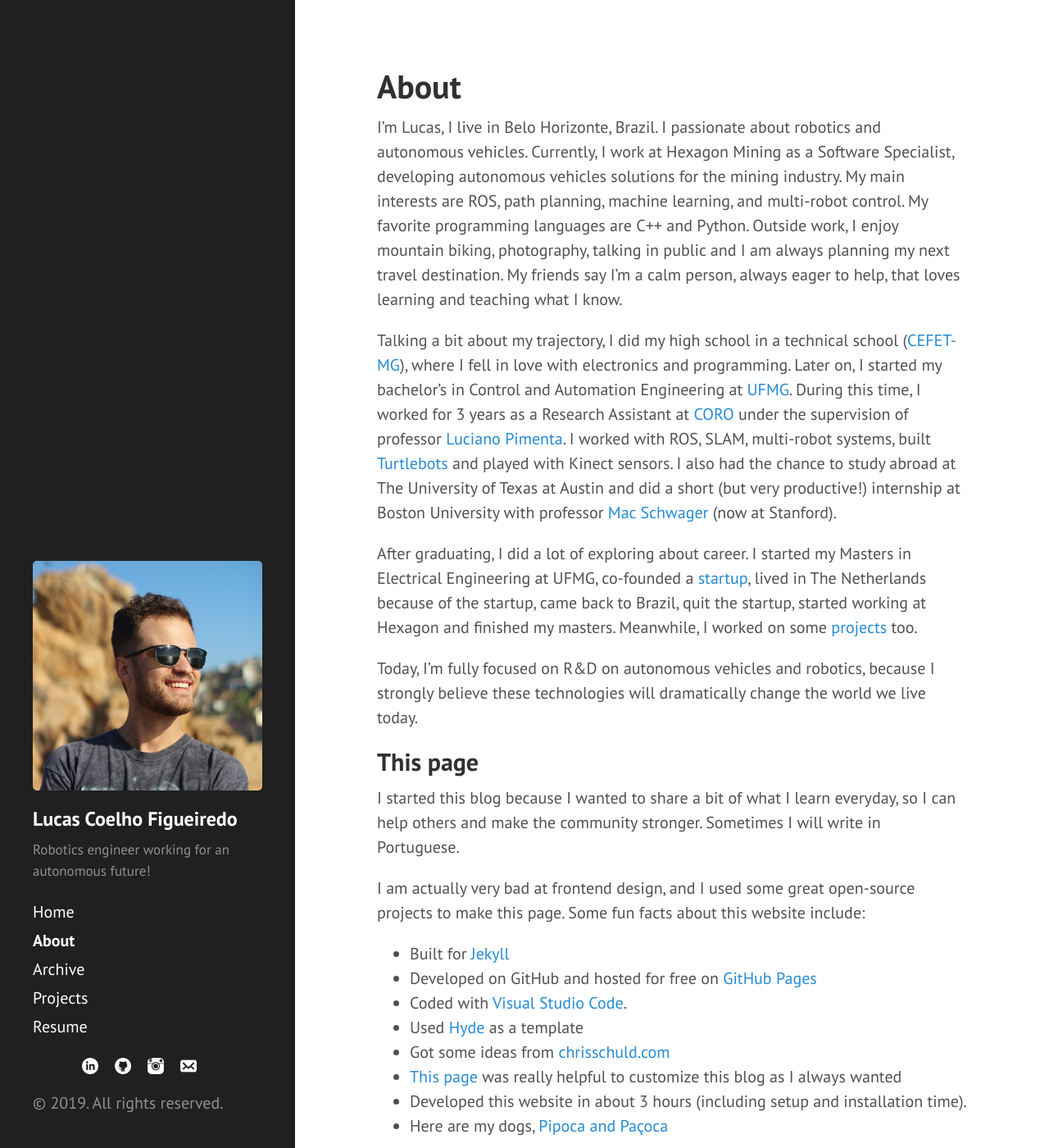
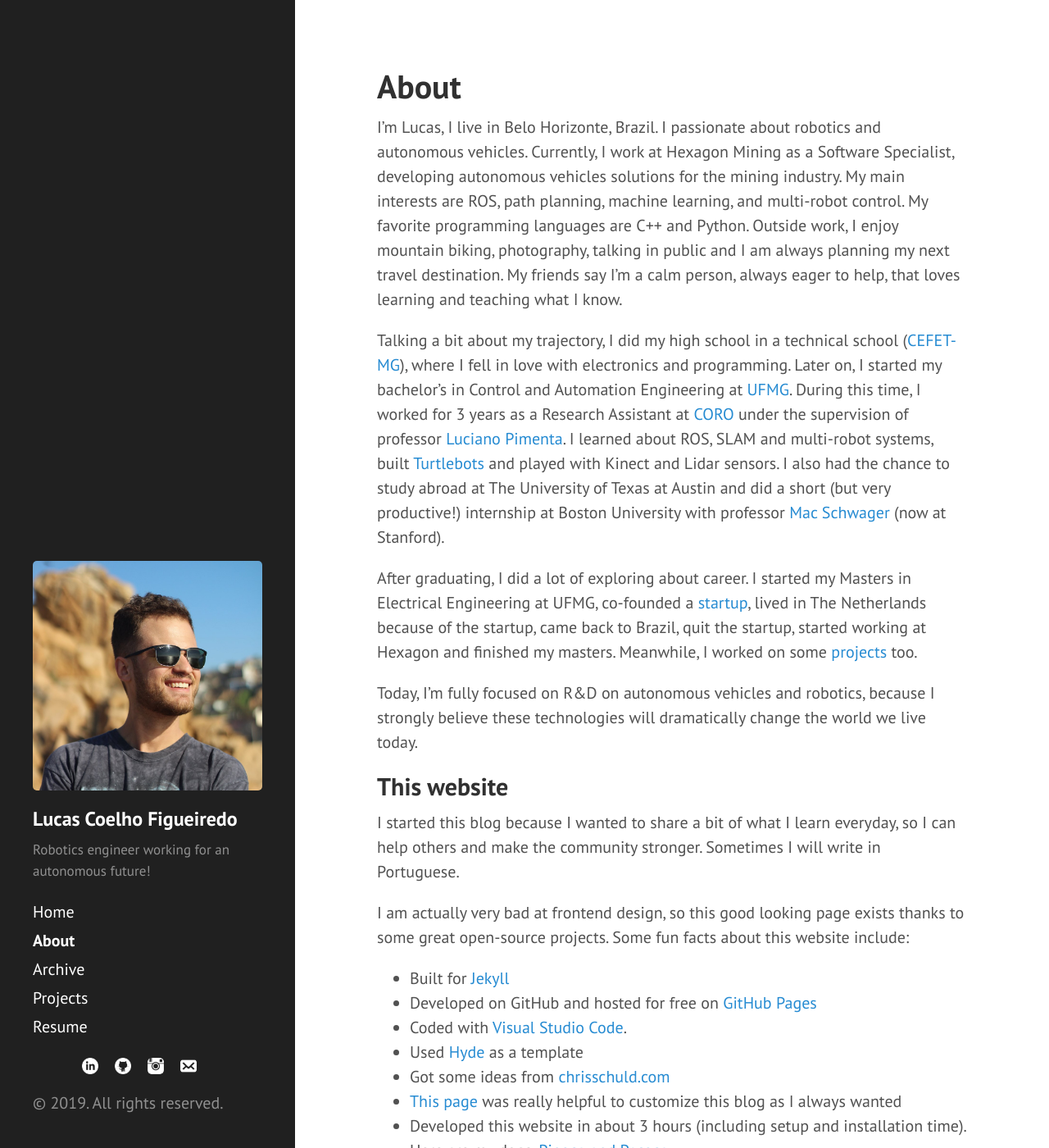
Before and after one commit to lucascoelhof/lucascoelhof.github.io, a Jekyll site: the page built from about.md, in a window 1280 px wide and 1400 px high. Shown: the whole window at 82% size. Built offline with Jekyll 4.4.1, drawn with Linux system fonts in a browser that asks for light colours.

Commit message:
Changed about and config

```diff
--- a/_config.yml
+++ b/_config.yml
@@ -1,32 +1,32 @@
 # Dependencies
-markdown:         kramdown
-highlighter:      pygments
+markdown:    kramdown
+highlighter: pygments
 
 # Permalinks
-permalink:        /:categories/:year/:month/:day/:title/
+permalink: /:categories/:year/:month/:day/:title/
 
 # Setup
-title:            Lucas Coelho Figueiredo
-tagline:          'Robotics Engineer'
-description:      'Robotics engineer working for an autonomous future!'
-url:              https://lucascoelhof.github.io
-baseurl:          /
+title:        Lucas Coelho Figueiredo
+tagline:     'Robotics Engineer'
+description: 'Robotics engineer working for an autonomous future!'
+url:          https://lucascoelhof.github.io
+baseurl:      /
 
 author:
-  name:           'Lucas Coelho Figueiredo'
-  url:            https://lucascoelhof.github.io
+  name: 'Lucas Coelho Figueiredo'
+  url:   https://lucascoelhof.github.io
 
 social_media:
-  linkedin: 'https://www.linkedin.com/in/lucascoelhof/'
-  github: 'https://github.com/lucascoelhof'
-  email: 'hello@lucascoelho.net'
-  instagram: 'https://instagram.com/lucascoelhof'
+  linkedin:   'https://www.linkedin.com/in/lucascoelhof/'
+  github:     'https://github.com/lucascoelhof'
+  email:      'hello@lucascoelho.net'
+  instagram:  'https://instagram.com/lucascoelhof'
 
-plugins: [jekyll-paginate]
-paginate:         5
+plugins:  [jekyll-paginate, jekyll-seo-tag, jekyll-sitemap, jemoji]
+paginate: 5
 
 # Custom vars
-version:          2.1.0
+version: 2.1.0
 
 github:
-  repo:           https://github.com/lucascoelhof/lucascoelhof.github.io
+  repo:  https://github.com/lucascoelhof/lucascoelhof.github.io
--- a/about.md
+++ b/about.md
@@ -5,18 +5,18 @@ title: About
 
 I’m Lucas, I live in Belo Horizonte, Brazil. I passionate about robotics and autonomous vehicles. Currently, I work at Hexagon Mining as a Software Specialist, developing autonomous vehicles solutions for the mining industry. My main interests are ROS, path planning, machine learning, and multi-robot control. My favorite programming languages are C++ and Python. Outside work, I enjoy mountain biking, photography, talking in public and I am always planning my next travel destination. My friends say I’m a calm person, always eager to help, that loves learning and teaching what I know.
 
-Talking a bit about my trajectory, I did my high school in a technical school ([CEFET-MG](https://en.wikipedia.org/wiki/Federal_Center_for_Technological_Education_of_Minas_Gerais)), where I fell in love with electronics and programming. Later on, I started my bachelor's in Control and Automation Engineering at [UFMG](https://en.wikipedia.org/wiki/Federal_University_of_Minas_Gerais). During this time, I worked for 3 years as a Research Assistant at [CORO](http://coro.cpdee.ufmg.br/) under the supervision of professor [Luciano Pimenta](https://scholar.google.com/citations?user=jF9S_gMAAAAJ&hl=en). I worked with ROS, SLAM, multi-robot systems, built [Turtlebots](http://wiki.ros.org/Robots/TurtleBot) and played with Kinect sensors. I also had the chance to study abroad at The University of Texas at Austin and did a short (but very productive!) internship at Boston University with professor [Mac Schwager](https://web.stanford.edu/~schwager/) (now at Stanford).
+Talking a bit about my trajectory, I did my high school in a technical school ([CEFET-MG](https://en.wikipedia.org/wiki/Federal_Center_for_Technological_Education_of_Minas_Gerais)), where I fell in love with electronics and programming. Later on, I started my bachelor's in Control and Automation Engineering at [UFMG](https://en.wikipedia.org/wiki/Federal_University_of_Minas_Gerais). During this time, I worked for 3 years as a Research Assistant at [CORO](http://coro.cpdee.ufmg.br/) under the supervision of professor [Luciano Pimenta](https://scholar.google.com/citations?user=jF9S_gMAAAAJ&hl=en). I learned about ROS, SLAM and multi-robot systems, built [Turtlebots](http://wiki.ros.org/Robots/TurtleBot) and played with Kinect and Lidar sensors. I also had the chance to study abroad at The University of Texas at Austin and did a short (but very productive!) internship at Boston University with professor [Mac Schwager](https://web.stanford.edu/~schwager/) (now at Stanford).
 
 After graduating, I did a lot of exploring about career. I started my Masters in Electrical Engineering at UFMG, co-founded a [startup](https://www.newatt.com.br/), lived in The Netherlands because of the startup, came back to Brazil, quit the startup, started working at Hexagon and finished my masters. Meanwhile, I worked on some [projects](/projects) too.
 
 Today, I'm fully focused on R&D on autonomous vehicles and robotics, because I strongly believe these technologies will dramatically change the world we live today.
 
 
-## This page
+## This website
 
 I started this blog because I wanted to share a bit of what I learn everyday, so I can help others and make the community stronger. Sometimes I will write in Portuguese.
 
-I am actually very bad at frontend design, and I used some great open-source projects to make this page. Some fun facts about this website include:
+I am actually very bad at frontend design, so this good looking page exists thanks to some great open-source projects. Some fun facts about this website include:
 
 * Built for [Jekyll](http://jekyllrb.com)
 * Developed on GitHub and hosted for free on [GitHub Pages](https://pages.github.com)
@@ -25,7 +25,7 @@ I am actually very bad at frontend design, and I used some great open-source pro
 * Got some ideas from [chrisschuld.com](https://github.com/cbschuld/chrisschuld.com)
 * [This page](http://joshualande.com/jekyll-github-pages-poole) was really helpful to customize this blog as I always wanted
 * Developed this website in about 3 hours (including setup and installation time).
-* Here are my dogs, [Pipoca and Paçoca](/post/2019-10-14-dogs/)
+* Here are my dogs, [Pipoca and Paçoca](/2019/10/14/dogs/)
 
 
 Thanks for reading!
```
Also changed, not shown: _posts/2019-10-14-dogs.md (+2 -2 lines).
